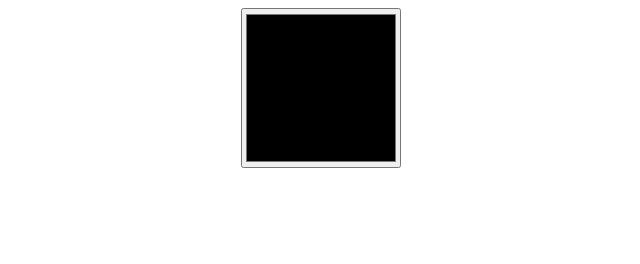
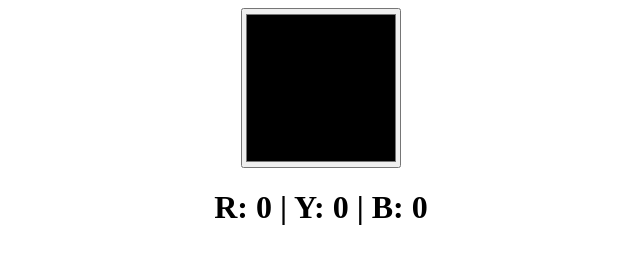
Before and after one commit to TimofeevNikita/TimofeevNikita.github.io, a plain HTML site: page index.html in a window 1280 px wide. Shown: the whole page, without its empty margins (319-959 px from the left). Drawn offline with Linux system fonts and the light colour scheme.

Commit message:
Drop RGB

```diff
--- a/index.html
+++ b/index.html
@@ -15,13 +15,14 @@
     </head>
     <body>
         <div>
-            <input type="color", id="selected-color"/>
+            <input type="color", id="color-picker"/>
         </div>
         <div>
             <h1 id="selected-color-rgb-repr"></h1>
             <h1 id="selected-color-ryb-repr"></h1>
         </div>
         <script type="text/javascript">
+            // https://github.com/bahamas10/node-rgb2ryb/blob/master/rgb2ryb.js
             function rgb2ryb(rgb) {
                 let r = rgb.r,
                     g = rgb.g,
@@ -68,6 +69,7 @@
                 return {"r": r, "y": y, "b": b};
             }
 
+            // https://stackoverflow.com/questions/5623838/rgb-to-hex-and-hex-to-rgb
             function hexToRgb(hex) {
                 var result = /^#?([a-f\d]{2})([a-f\d]{2})([a-f\d]{2})$/i.exec(hex);
                 return result ? {
@@ -77,17 +79,18 @@
                 } : null;
             }
 
-            function onColorChanged(event) {
-                let colorPicker = event.target;
+            function onColorChanged() {
+                let colorPicker = document.getElementById('color-picker');
                 let rgb = hexToRgb(colorPicker.value);
-                let colorRGBRepr = document.getElementById('selected-color-rgb-repr');
-                colorRGBRepr.innerText = "R: " + rgb.r + " | G: " + rgb.g + " | B: " + rgb.b;
+                // let colorRGBRepr = document.getElementById('selected-color-rgb-repr');
+                // colorRGBRepr.innerText = "R: " + rgb.r + " | G: " + rgb.g + " | B: " + rgb.b;
                 let ryb = rgb2ryb(rgb);
                 let colorRYBRepr = document.getElementById('selected-color-ryb-repr');
                 colorRYBRepr.innerText = "R: " + ryb.r + " | Y: " + ryb.y + " | B: " + ryb.b;
             }
-            let colorPicker = document.getElementById('selected-color');
+            let colorPicker = document.getElementById('color-picker');
             colorPicker.addEventListener("change", onColorChanged);
+            onColorChanged()
         </script>
     </body>
 </html>
```
